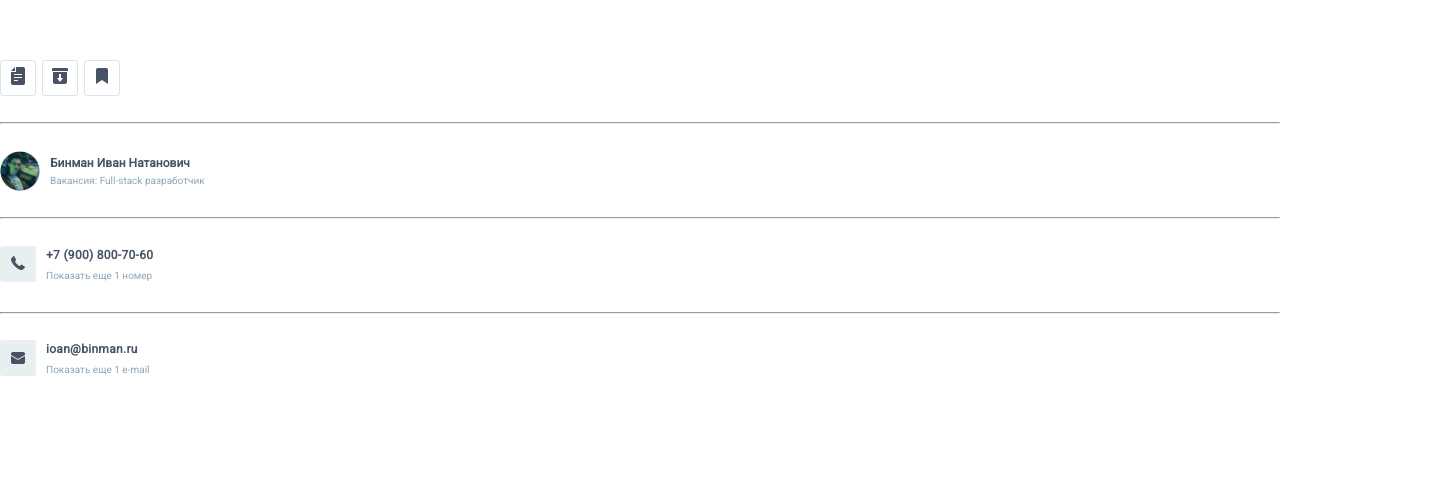
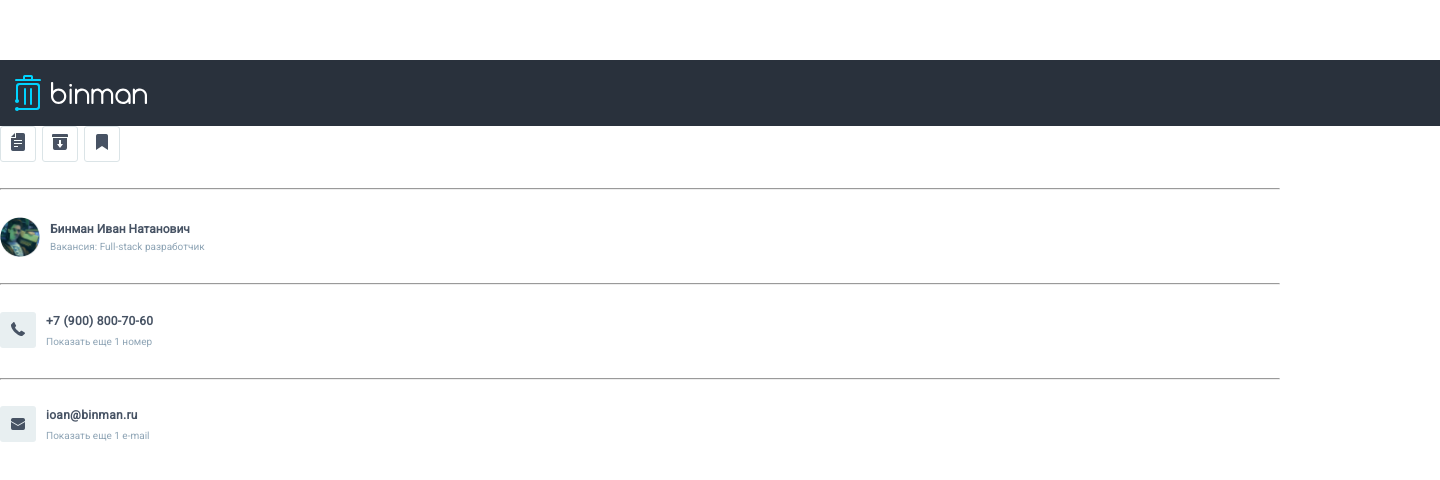
Before and after one commit to KaimNotark/bin-man-test, a Vue app: page / in a window 1280 px wide. Shown: the top 480 px of the page, 1440 px wide, since content can reach past the window. Built offline with nearby package versions, Linux system fonts and the light colour scheme.

Commit message:
did header in app.vue

```diff
--- a/src/App.vue
+++ b/src/App.vue
@@ -1,18 +1,21 @@
 <template>
   <div id="app">
+    <header class="header">
+      <img src="../public/images/logo.png" alt class="header-img" />
+    </header>
     <!-- <FormAdditionApplicant /> -->
     <ButtonsResumeArchiveFavorites />
-    <br>
-    <hr>
-    <br>
+    <br />
+    <hr />
+    <br />
     <Applicant />
-    <br>
-    <hr>
-    <br>
+    <br />
+    <hr />
+    <br />
     <Phone></Phone>
-    <br>
-    <hr>
-    <br>
+    <br />
+    <hr />
+    <br />
     <Mail></Mail>
   </div>
 </template>
@@ -39,6 +42,8 @@ export default {
 
 <style lang="scss">
 @import url("https://fonts.googleapis.com/css?family=Roboto&display=swap");
+@import "./stylesheets/variables.scss";
+@import "./stylesheets/resets.scss";
 
 $font-family-primary: "Roboto", "Verdana", "Arial", sans-serif;
 
@@ -64,4 +69,15 @@ body {
   // -moz-osx-font-smoothing: grayscale;
   margin-top: 60px;
 }
+
+.header {
+  width: 1440px;
+  height: 66px;
+  background: $color-header;
+  padding: 15px;
+
+  &-img {
+    user-select: none;
+  }
+}
 </style>
--- a/src/stylesheets/variables.scss
+++ b/src/stylesheets/variables.scss
@@ -10,3 +10,4 @@ $color-input-background: #f4f9fb;
 $color-input-border: #dce5ea;
 $color-button-border: #dbe4e7;
 $color-button-background-gray: #e8eff1;
+$color-header: #29313c;
```
Also changed, not shown: public/images/logo.png (added).
